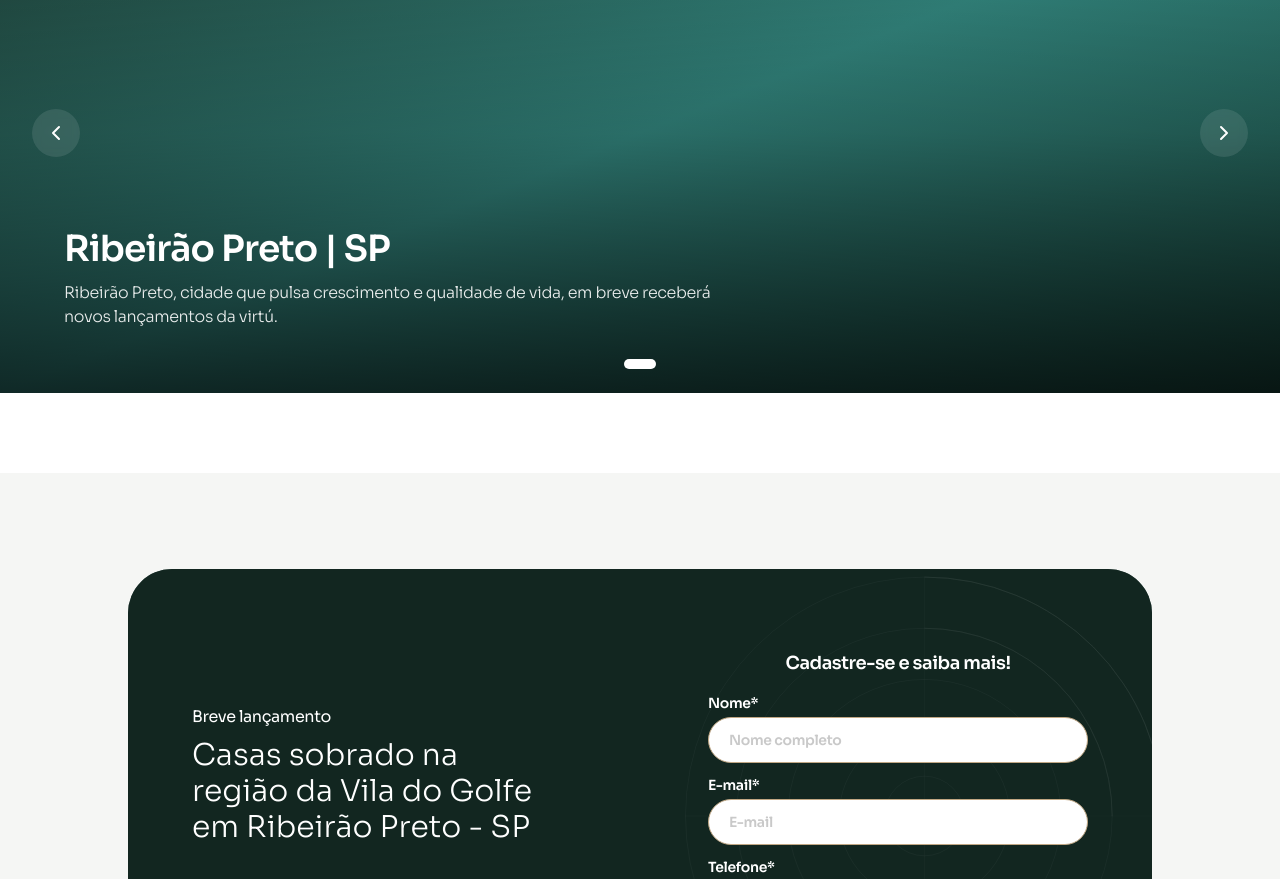
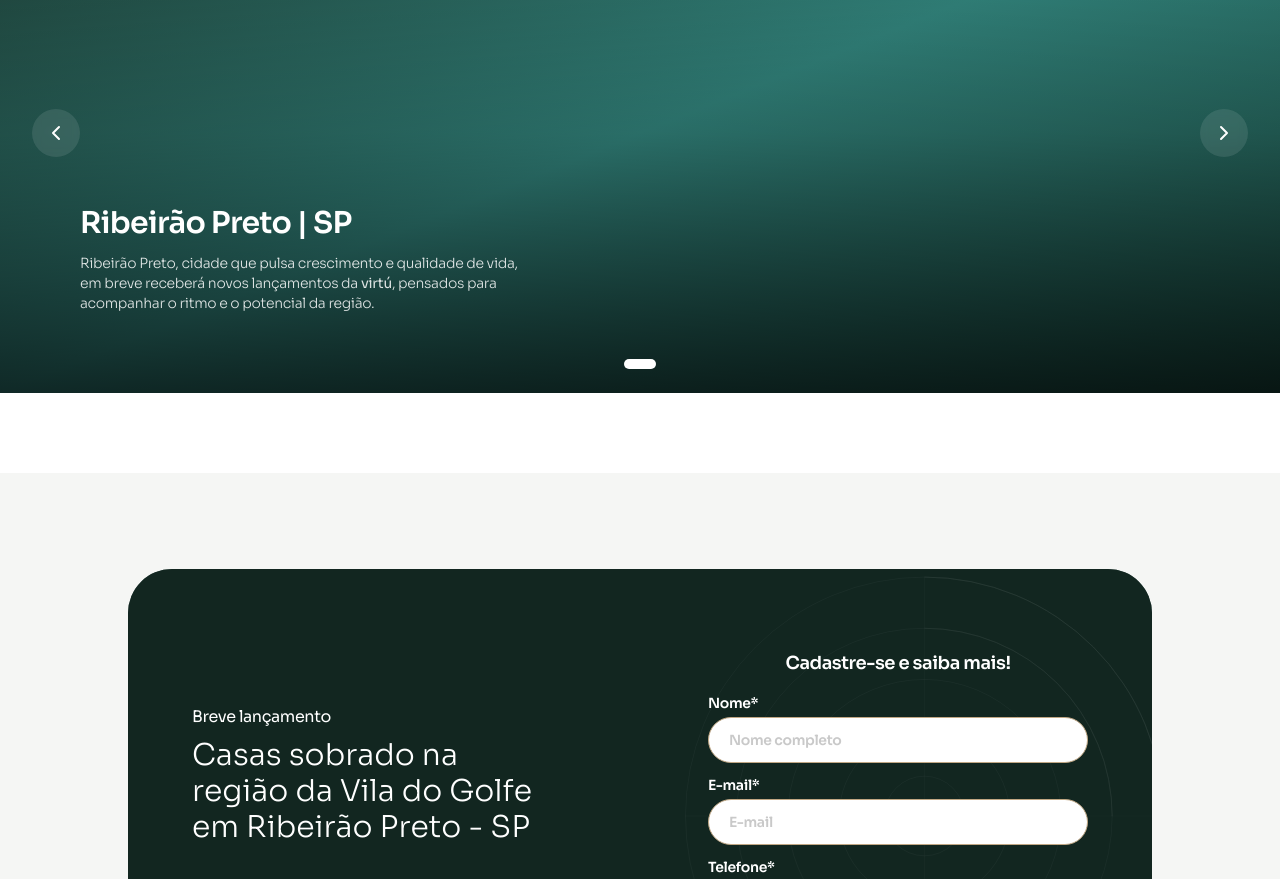
Before and after one commit to joaovmar/virtu_oficial, a Next.js app in the folder frontend/: page / in a window 1280 px wide. Shown: the part 1980-2859 px from the top of the page. Built offline with nearby package versions, Linux system fonts and the light colour scheme; no server answers.

Commit message:
Ajustes no breve lançamento 2

```diff
--- a/frontend/src/components/sections/FuturosLancamentosSection.tsx
+++ b/frontend/src/components/sections/FuturosLancamentosSection.tsx
@@ -108,25 +108,32 @@ export default function FuturosLancamentosSection() {
 
         <div className="absolute inset-0 bg-gradient-to-t from-black/70 via-black/20 to-transparent" />
 
-        {/* Texto */}
-        <div className="absolute bottom-0 left-0 right-0 p-5 sm:p-8 md:p-12 lg:p-16">
-          <div className="max-w-6xl mx-auto">
+        {/* Texto — posicionado no canto inferior esquerdo com padding generoso */}
+        <div className="absolute bottom-0 left-0 right-0 p-6 sm:p-10 md:p-14 lg:p-20">
+          <div className="max-w-2xl">
             <motion.h3
               key={`title-${idx}`}
-              initial={{ opacity: 0, y: 10 }} animate={{ opacity: 1, y: 0 }}
-              className="text-white font-sans font-semibold text-xl sm:text-2xl md:text-3xl lg:text-4xl tracking-tight mb-1 md:mb-3"
+              initial={{ opacity: 0, y: 12 }} animate={{ opacity: 1, y: 0 }}
+              transition={{ duration: 0.45 }}
+              className="text-white font-sans font-semibold text-lg sm:text-xl md:text-2xl lg:text-3xl tracking-tight mb-2 md:mb-3"
             >
               {activeEmp?.cidade
                 ? `${activeEmp.cidade.nome} | ${activeEmp.cidade.estado}`
-                : 'Ribeirão Preto | SP'}
+                : activeEmp?.title || 'Ribeirão Preto | SP'}
             </motion.h3>
             <motion.p
               key={`desc-${idx}`}
-              initial={{ opacity: 0, y: 10 }} animate={{ opacity: 1, y: 0 }} transition={{ delay: 0.1 }}
-              className="text-white/90 font-sans font-light text-xs sm:text-sm md:text-base tracking-tight max-w-2xl leading-relaxed"
-            >
-              {activeEmp?.descricao_curta || 'Ribeirão Preto, cidade que pulsa crescimento e qualidade de vida, em breve receberá novos lançamentos da virtú.'}
-            </motion.p>
+              initial={{ opacity: 0, y: 8 }} animate={{ opacity: 1, y: 0 }}
+              transition={{ duration: 0.45, delay: 0.1 }}
+              className="text-white/85 font-sans font-light text-[11px] sm:text-xs md:text-sm leading-relaxed max-w-md tracking-tight"
+              dangerouslySetInnerHTML={{
+                __html: activeEmp?.descricao_curta
+                  ? activeEmp.descricao_curta
+                      .replace(/virtú/gi, '<strong>virtú</strong>')
+                      .replace(/virtu/gi, '<strong>virtú</strong>')
+                  : 'Ribeirão Preto, cidade que pulsa crescimento e qualidade de vida, em breve receberá novos lançamentos da <strong>virtú</strong>, pensados para acompanhar o ritmo e o potencial da região.'
+              }}
+            />
           </div>
         </div>
 
```
